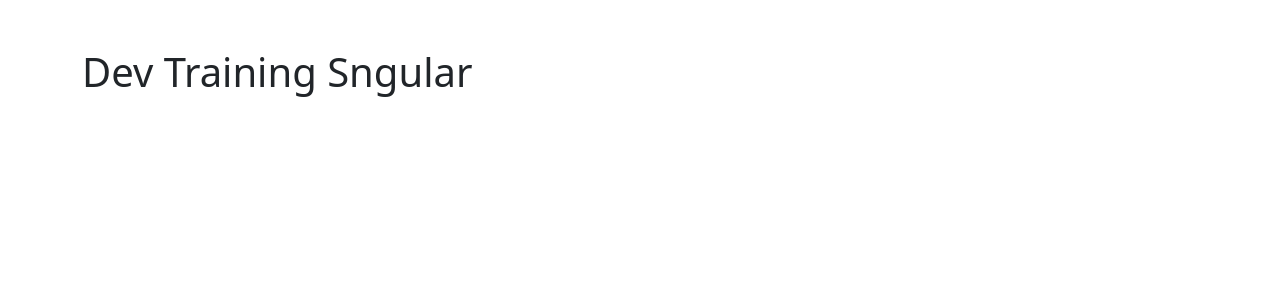
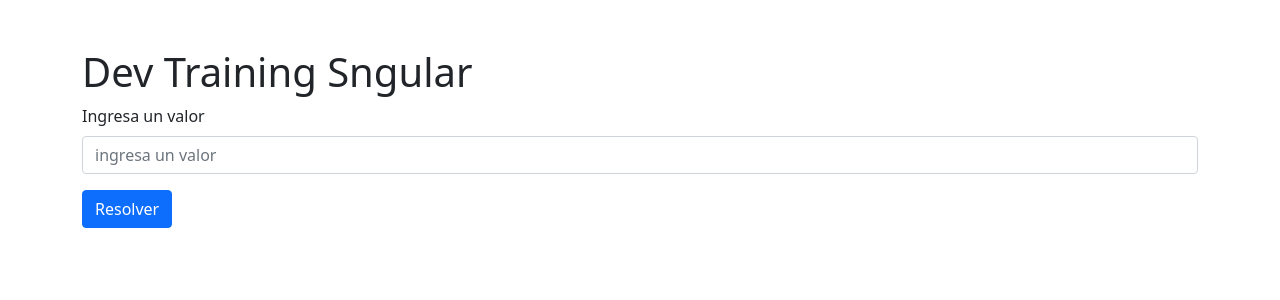
Before and after one commit to artmcel/training-sngular, a React (Vite) app: page / in a window 1280 px wide. Shown: the top 300 px of the page. Built offline with nearby package versions, Linux system fonts and the light colour scheme.

Commit message:
import Formcomponent

```diff
--- a/src/App.jsx
+++ b/src/App.jsx
@@ -1,3 +1,5 @@
+import { FormComponent } from "./components/FormComponent";
+
 export default function App() {
 
   return (
@@ -5,6 +7,7 @@ export default function App() {
       <section className="row justify-content-center mt-5">
         <div className="col">
           <h1>Dev Training Sngular</h1>
+          <FormComponent/>
         </div>
 
       </section>
```
